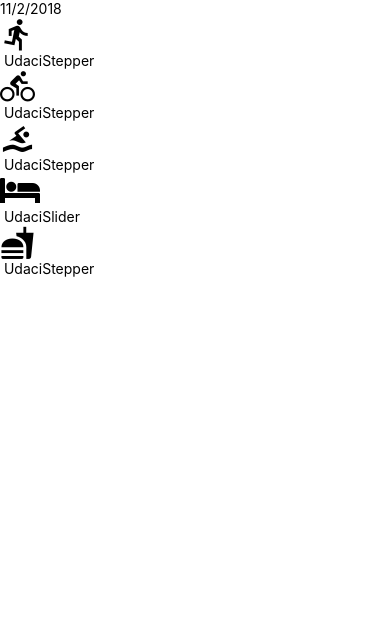
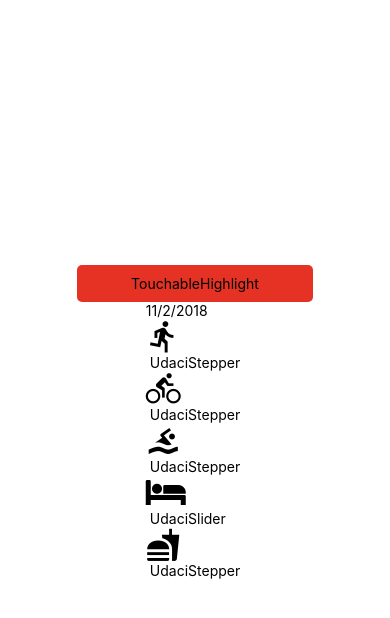
Before and after one commit to Norby257/FitnessAppUdacity, a React Native app: screen / in a window 390 px wide. Shown: the top 618 px of the page. Built offline with nearby package versions, Linux system fonts and the light colour scheme.

Commit message:
touchables complete

```diff
--- a/App.js
+++ b/App.js
@@ -1,23 +1,49 @@
 import React from 'react';
-import { View } from 'react-native';
 import {Ionicons} from '@expo/vector-icons'
 import AddEntry from './components/AddEntry'
+import {
+  Text,
+  View,
+  StyleSheet,
+  TouchableHighlight,
+  TouchableNativeFeedback,
+  TouchableOpacity,
+  TouchableWithoutFeedback
+} from 'react-native'
 
 export default class App extends React.Component {
+  handlePress = () => {
+    alert('Hello!')
+  }
+
   render() {
     return (
-      <View>
+      <View style={styles.container}>
+        <TouchableOpacity style={styles.btn} onPress={this.handlePress}>
+          <Text style={styles.btnText}> TouchableHighlight </Text>
+        </TouchableOpacity>
+
         <AddEntry />
       </View>
     );
   }
 }
 
-// const styles = StyleSheet.create({
-//   container: {
-//     flex: 1,
-//     backgroundColor: '#fff',
-//     alignItems: 'center',
-//     justifyContent: 'center',
-//   },
-// });
+const styles = StyleSheet.create({
+  container: {
+    flex: 1,
+    backgroundColor: '#fff',
+    alignItems: 'center',
+    justifyContent: 'center',
+  },
+  btn: {
+    backgroundColor: "#E53224",
+    padding: 10,
+    paddingLeft: 50,
+    paddingRight: 50,
+    justifyContent: 'center',
+    alignItems: 'center',
+    borderRadius: 5
+
+  }
+});
```
